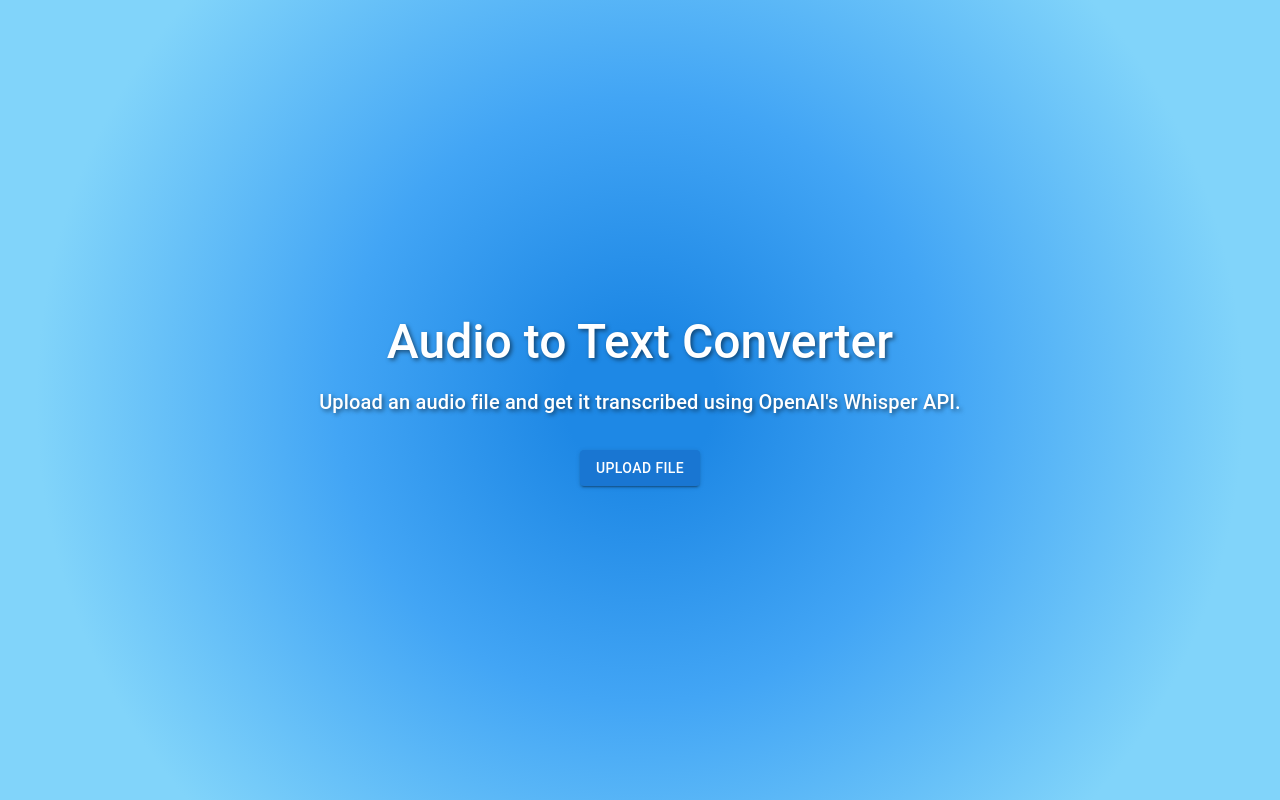
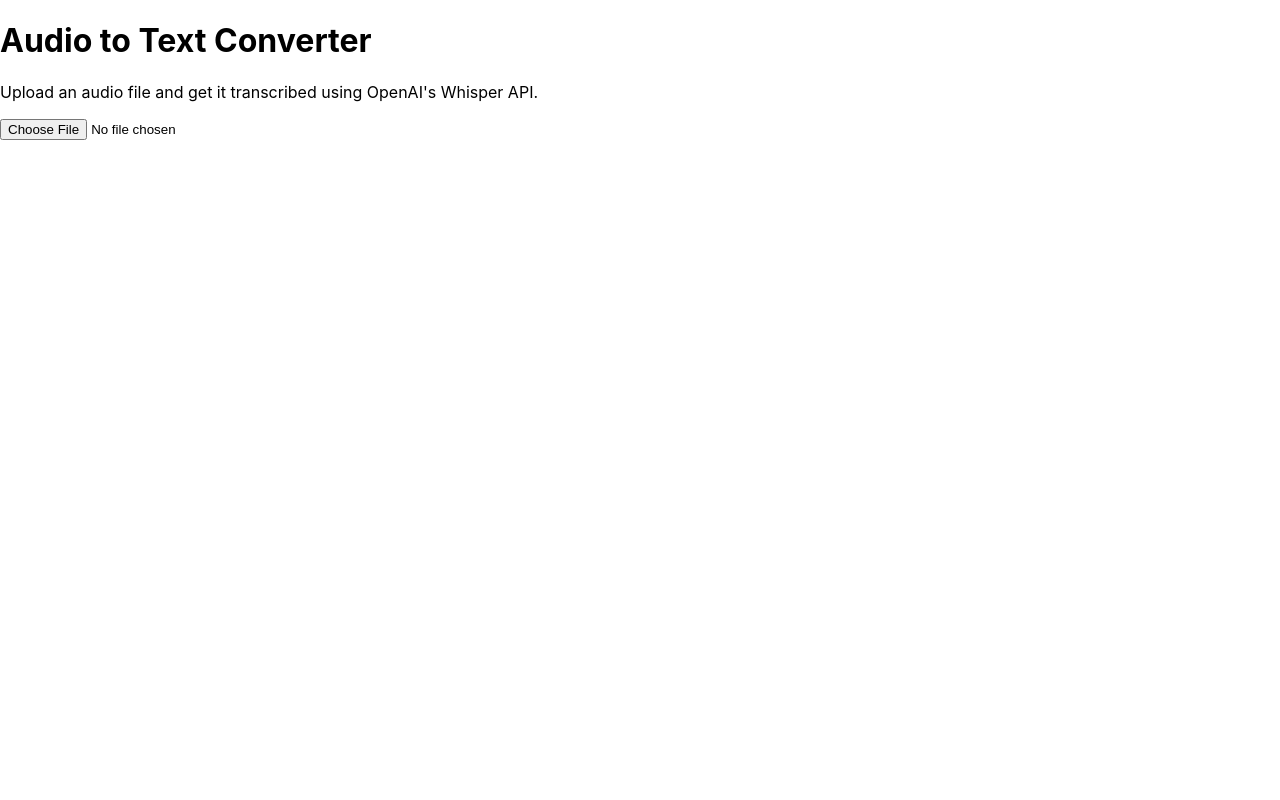
Before and after one commit to ashuppal/whisperPPT, a React (Create React App) app in the folder frontend/: page / in a window 1280 px wide. Built offline with nearby package versions, Linux system fonts and the light colour scheme.

Commit message:
code working without styling

```diff
--- a/frontend/src/App.js
+++ b/frontend/src/App.js
@@ -1,7 +1,6 @@
 import React, { useState } from 'react';
 import LandingPage from './Components/LandingPage';
 import Transcription from './Components/Transcription';
-//import Footer from './Components/Footer';
 
 function App() {
   const [audioFile, setAudioFile] = useState(null);
@@ -14,7 +13,6 @@
     <div>
       <LandingPage onUpload={handleFileUpload} />
       {audioFile && <Transcription audioFile={audioFile} />}
-      {/* <Footer /> */}
     </div>
   );
 }
--- a/frontend/src/Components/LandingPage.js
+++ b/frontend/src/Components/LandingPage.js
@@ -1,43 +1,12 @@
 import React from 'react';
-import { Typography, Button, Box } from '@mui/material';
-import { styled } from '@mui/system';
-
-const GradientBackground = styled('div')({
-  minHeight: '100vh',
-  background: 'radial-gradient(circle at center, #1e88e5 10%, #42a5f5 40%, #81d4fa 80%)',
-  display: 'flex',
-  flexDirection: 'column',
-  alignItems: 'center',
-  justifyContent: 'center',
-  textAlign: 'center',
-});
-
-const StyledTypography = styled(Typography)({
-  color: '#ffffff',
-  textShadow: '2px 2px 4px rgba(0, 0, 0, 0.5)',
-  fontWeight: 500,
-});
 
 const LandingPage = ({ onUpload }) => {
-  const handleUpload = (event) => {
-    onUpload(event.target.files[0]);
-  };
-
   return (
-    <GradientBackground>
-      <Box mb={2}>
-        <StyledTypography variant="h3">Audio to Text Converter</StyledTypography>
-      </Box>
-      <Box mb={4}>
-        <StyledTypography variant="h6">
-          Upload an audio file and get it transcribed using OpenAI's Whisper API.
-        </StyledTypography>
-      </Box>
-      <Button variant="contained" component="label">
-        Upload File
-        <input type="file" accept="audio/*" onChange={handleUpload} style={{ display: 'none' }} />
-      </Button>
-    </GradientBackground>
+    <div>
+      <h1>Audio to Text Converter</h1>
+      <p>Upload an audio file and get it transcribed using OpenAI's Whisper API.</p>
+      <input type="file" accept="audio/*" onChange={onUpload} />
+    </div>
   );
 };
 
--- a/frontend/src/Components/Transcription.js
+++ b/frontend/src/Components/Transcription.js
@@ -26,10 +26,8 @@
 
   // useEffect hook to handle side effect of getting transcription when audioFile is updated
   useEffect(() => {
-    // If audioFile is not provided, do not perform any action
     if (!audioFile) return;
 
-    // Function to get the transcription and slide data from the server
     const getTranscription = async () => {
       try {
         const formData = new FormData();
@@ -41,16 +39,17 @@
           }
         });
 
-        setTranscription(response.data.transcription); // Update the transcription state
-        generatePPT(response.data.slides); // Generate PowerPoint presentation from the slides
+        if (!transcription) {
+          setTranscription(response.data.transcription);
+          generatePPT(response.data.slides);
+        }
       } catch (error) {
         console.error('Error getting transcription:', error);
       }
     };
 
-    // Call the getTranscription function
     getTranscription();
-  }, [audioFile]);
+  }, [audioFile, transcription]);
 
   return (
     <div>
```
Also changed, not shown: frontend/src/Components/AboutPage.js (+16 -0 lines), 1 other file (tests, documents, lock files or other folders).
